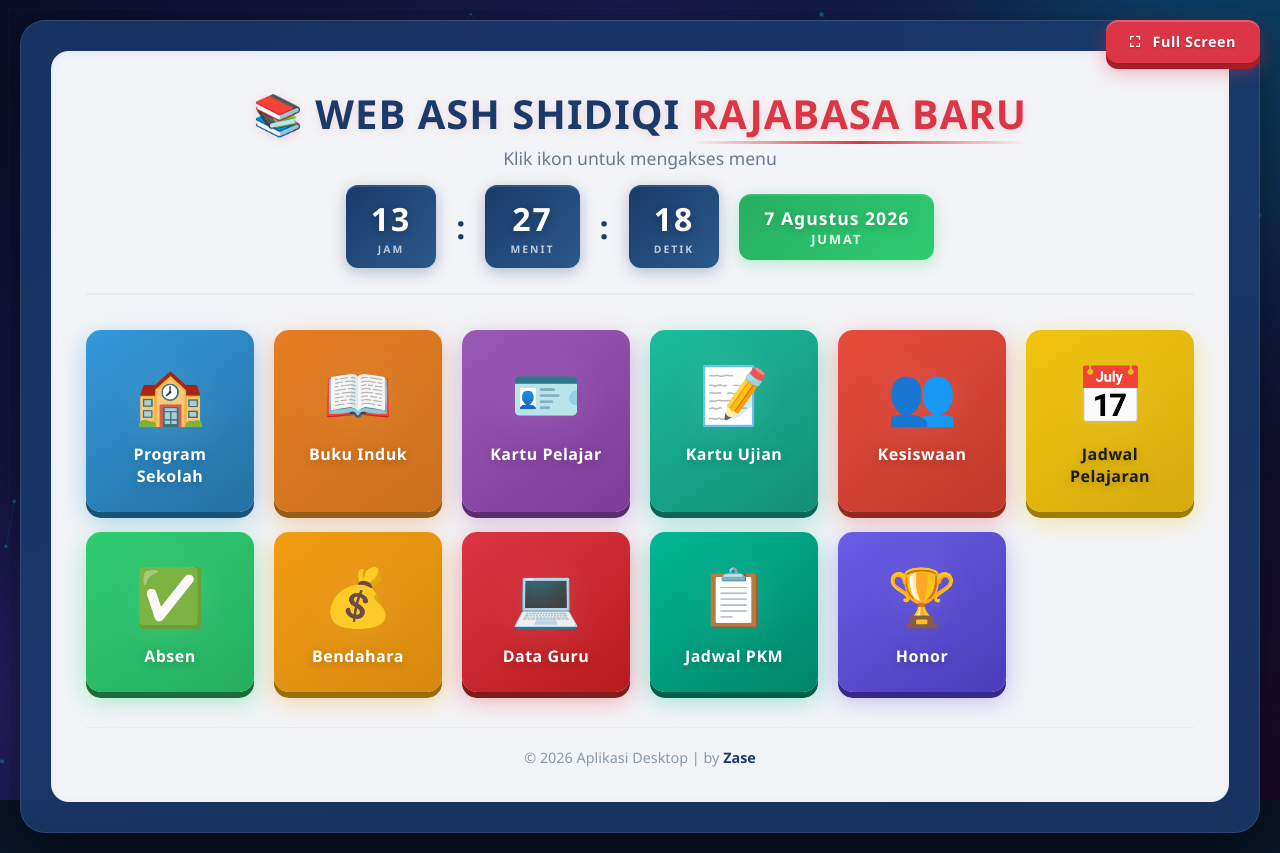
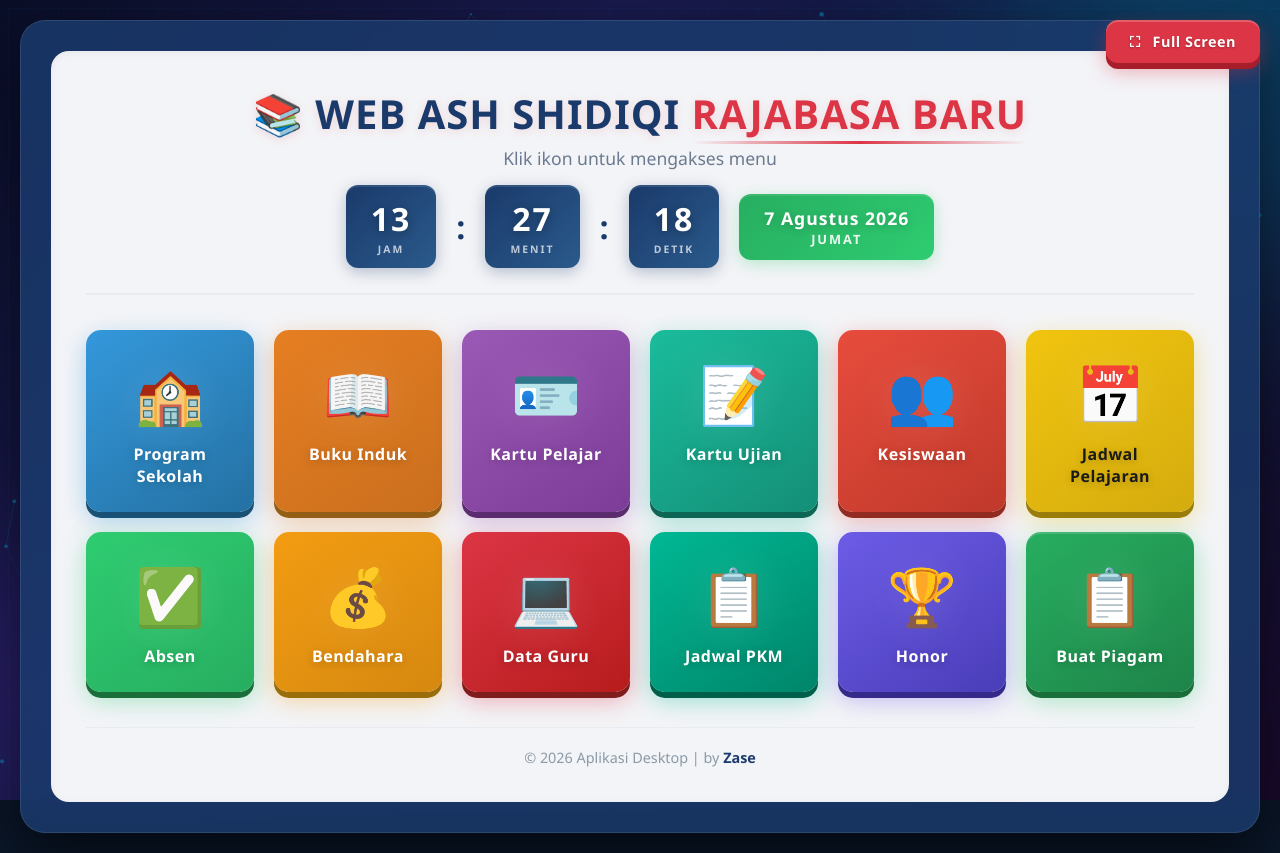
Before and after one commit to digipers/Lintasan, a plain HTML site: page index.html in a window 1280 px wide. Drawn offline with Linux system fonts and the light colour scheme; animation ran at ten frames a second.

Commit message:
Update index.html

```diff
--- a/index.html
+++ b/index.html
@@ -770,6 +770,11 @@
                     <span class="label">Honor</span>
                     <span class="badge">Link</span>
                 </div>
+                 <div class="card" data-link="https://script.google.com/macros/s/AKfycbyMDxOOszO8Hz57_WRp9krdEXOuZYp8qF8d9L5BTrbd-xT1mWUdcTkx_pEg3UJdjH3DyQ/exec" onclick="openLink(this)">
+                    <span class="icon">📋</span>
+                    <span class="label">Buat Piagam</span>
+                    <span class="badge">Link</span>
+                </div>
             </div>
 
             <!-- === FOOTER === -->
```
